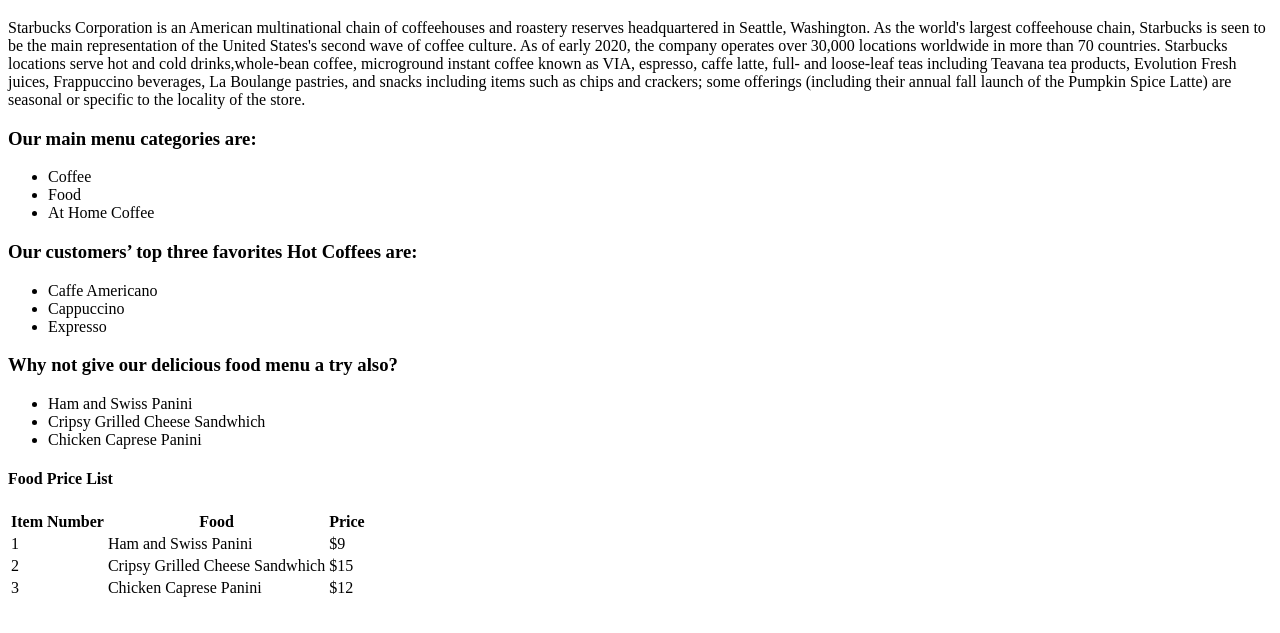
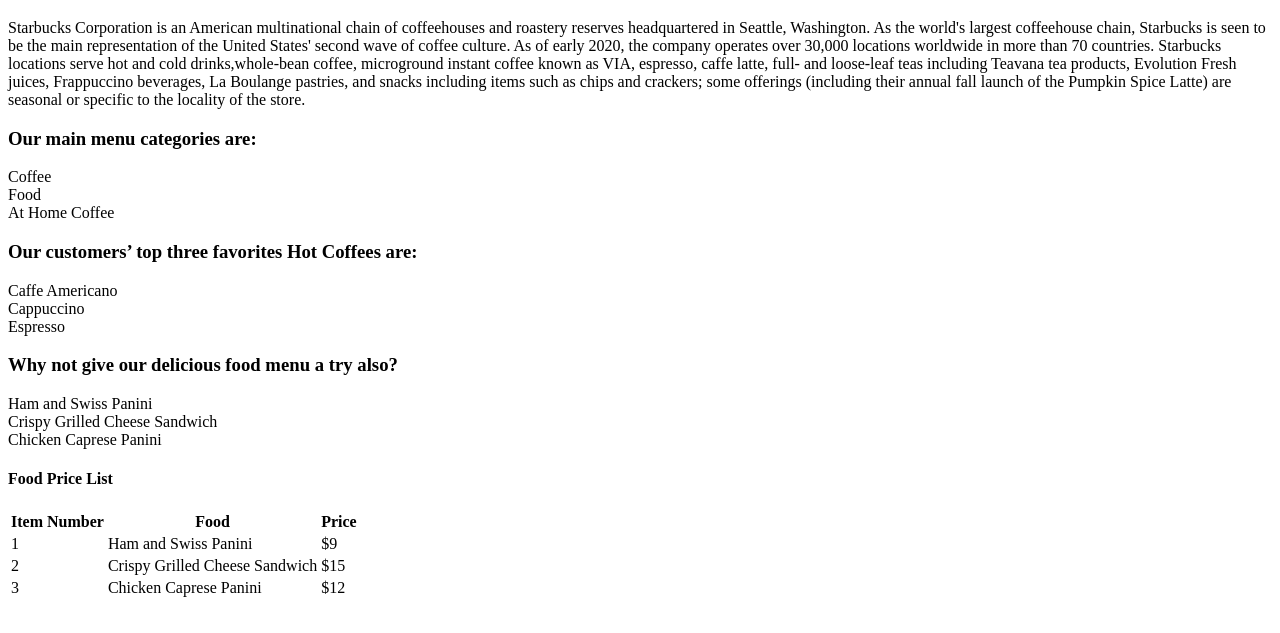
Before and after one commit to A-very-Cunning-ham/SSW-215, a plain HTML site: page homework3/starbjs.html in a window 1280 px wide. Shown: the part 61-694 px from the top of the page. Drawn offline with Linux system fonts and the light colour scheme.

Commit message:
Add JS lists

```diff
--- a/homework3/starbjs.html
+++ b/homework3/starbjs.html
@@ -1,38 +1,69 @@
 <!DOCTYPE html>
 <!--Styling webpage using CSS-->
 <html>
+
 <head>
   <meta charset="utf-8">
   <title>Starbucks, Los Angeles</title>
 </head>
 
+
 <body>
-<h1 id="uniquehd">Welcome to Starbucks, Los Angeles</h1>
+  <h1 id="uniquehd">Welcome to Starbucks, Los Angeles</h1>
   <p>Starbucks Corporation is an American multinational chain of coffeehouses
-  and roastery reserves headquartered in Seattle, Washington. As the world's largest
-  coffeehouse chain, Starbucks is seen to be the main representation of the United States's second wave of coffee culture. As of early 2020, the company operates over 30,000 locations worldwide in more than 70 countries. Starbucks locations serve hot and cold drinks,whole-bean coffee, microground instant coffee known as VIA, espresso, caffe latte, full- and loose-leaf teas including Teavana tea products, Evolution Fresh juices, Frappuccino beverages, La Boulange pastries, and snacks including items such as chips and crackers; some offerings (including their annual fall launch of the Pumpkin Spice Latte) are seasonal or specific to the locality of the store.</p>
-  <h3 >Our main menu categories are: </h3>
+    and roastery reserves headquartered in Seattle, Washington. As the world's largest
+    coffeehouse chain, Starbucks is seen to be the main representation of the United States' second wave of coffee
+    culture. As of early 2020, the company operates over 30,000 locations worldwide in more than 70 countries. Starbucks
+    locations serve hot and cold drinks,whole-bean coffee, microground instant coffee known as VIA, espresso, caffe
+    latte, full- and loose-leaf teas including Teavana tea products, Evolution Fresh juices, Frappuccino beverages, La
+    Boulange pastries, and snacks including items such as chips and crackers; some offerings (including their annual
+    fall launch of the Pumpkin Spice Latte) are seasonal or specific to the locality of the store.</p>
+  <h3>Our main menu categories are: </h3>
 
-    <!--use JavaScript array to list the menu in this category (i.e., replace unordered list)-->
-  <ul>
-    <li>Coffee</li>
-    <li>Food</li>
-    <li>At Home Coffee</li>
-  </ul>
+  <!--use JavaScript array to list the menu in this category (i.e., replace unordered list)-->
+
+  <p id="menu1"></p>
+
+  <script>
+    var menu = ["Coffee", "Food", "At Home Coffee"];
+    var text = ""
+
+    for (i = 0; i < menu.length; i++) {
+      text += menu[i] + "<br>";
+    }
+    document.getElementById("menu1").innerHTML = text;
+  </script>
+
   <h3>Our customers’ top three favorites Hot Coffees are: </h3>
-     <!--use JavaScript array to list the menu in this category (i.e., replace unordered list)-->
-  <ul>
-    <li>Caffe Americano</li>
-    <li class="outofstock">Cappuccino</li>
-    <li class="soon outofstock">Expresso</li>
-  </ul>
+  <!--use JavaScript array to list the menu in this category (i.e., replace unordered list)-->
+
+  <p id="menu2"></p>
+
+  <script>
+    var menu = ["Caffe Americano", "Cappuccino", "Espresso"];
+    var text = ""
+
+    for (i = 0; i < menu.length; i++) {
+      text += menu[i] + "<br>";
+    }
+    document.getElementById("menu2").innerHTML = text;
+  </script>
+
   <h3>Why not give our delicious food menu a try also?</h3>
-     <!--use JavaScript array to list the menu in this category (i.e., replace unordered list)-->
-<ul>
-    <li>Ham and Swiss Panini</li>
-    <li>Cripsy Grilled Cheese Sandwhich</li>
-    <li>Chicken Caprese Panini</li>
-    </ul>
+  <!--use JavaScript array to list the menu in this category (i.e., replace unordered list)-->
+
+  <p id="menu3"></p>
+
+  <script>
+    var menu = ["Ham and Swiss Panini", "Crispy Grilled Cheese Sandwich", "Chicken Caprese Panini"];
+    var text = ""
+
+    for (i = 0; i < menu.length; i++) {
+      text += menu[i] + "<br>";
+    }
+    document.getElementById("menu3").innerHTML = text;
+  </script>
+
 
   <h4 id=priceheader>Food Price List</h4>
   <table class="center">
@@ -48,7 +79,7 @@
     </tr>
     <tr>
       <td>2</td>
-      <td>Cripsy Grilled Cheese Sandwhich</td>
+      <td>Crispy Grilled Cheese Sandwich</td>
       <td>$15</td>
     </tr>
     <tr>
@@ -58,4 +89,5 @@
     </tr>
   </table>
 </body>
+
 </html>
```
Also changed, not shown: homework3/screenshot.png (added).
